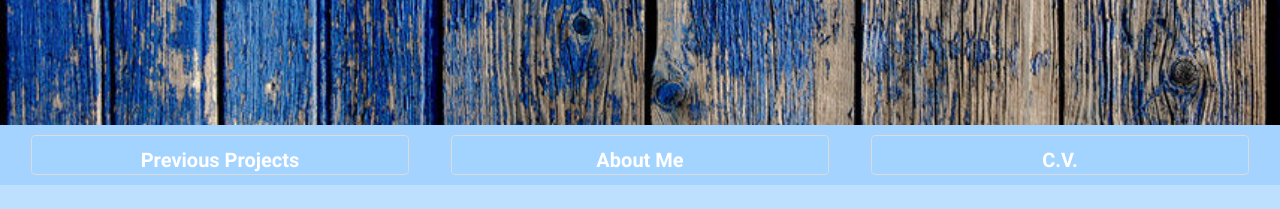
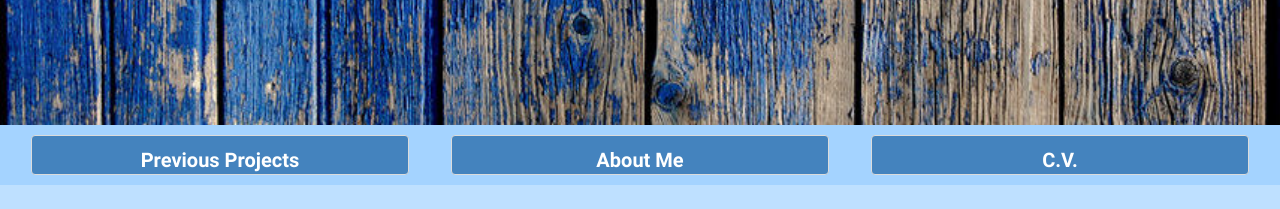
Before and after one commit to dweb1/dweb1.github.io, a plain HTML site: page index.html in a window 1280 px wide. Shown: the part 675-884 px from the top of the page. Drawn offline with nearby package versions, Linux system fonts and the light colour scheme.

Commit message:
Changed how buttons look and on hover colors

```diff
--- a/styles.css
+++ b/styles.css
@@ -70,7 +70,7 @@ a {
 
 .button {
   width: 30%;
-  background-color: rgba(164, 211, 255, 0.5);
+  background-color: rgb(68, 131, 190);
   height: 40px;
   text-align: center;
   border-radius: 4px;
@@ -84,17 +84,16 @@ a {
   display: flex;
   justify-content: space-around;
   background:rgb(164, 211, 255);
-  flex-wrap: wrap
 }
 
 .navButtons .button:hover {
   background-color: white;
-  background:rgba(0, 0, 0, 0.5);
+  background-color: rgba(164, 211, 255, 0.5);
 }
 
 footer .button:hover {
   background-color: white;
-  background:rgb(86, 109, 131);
+  background-color: rgba(164, 211, 255, 0.5);
 }
 
 footer {
```
